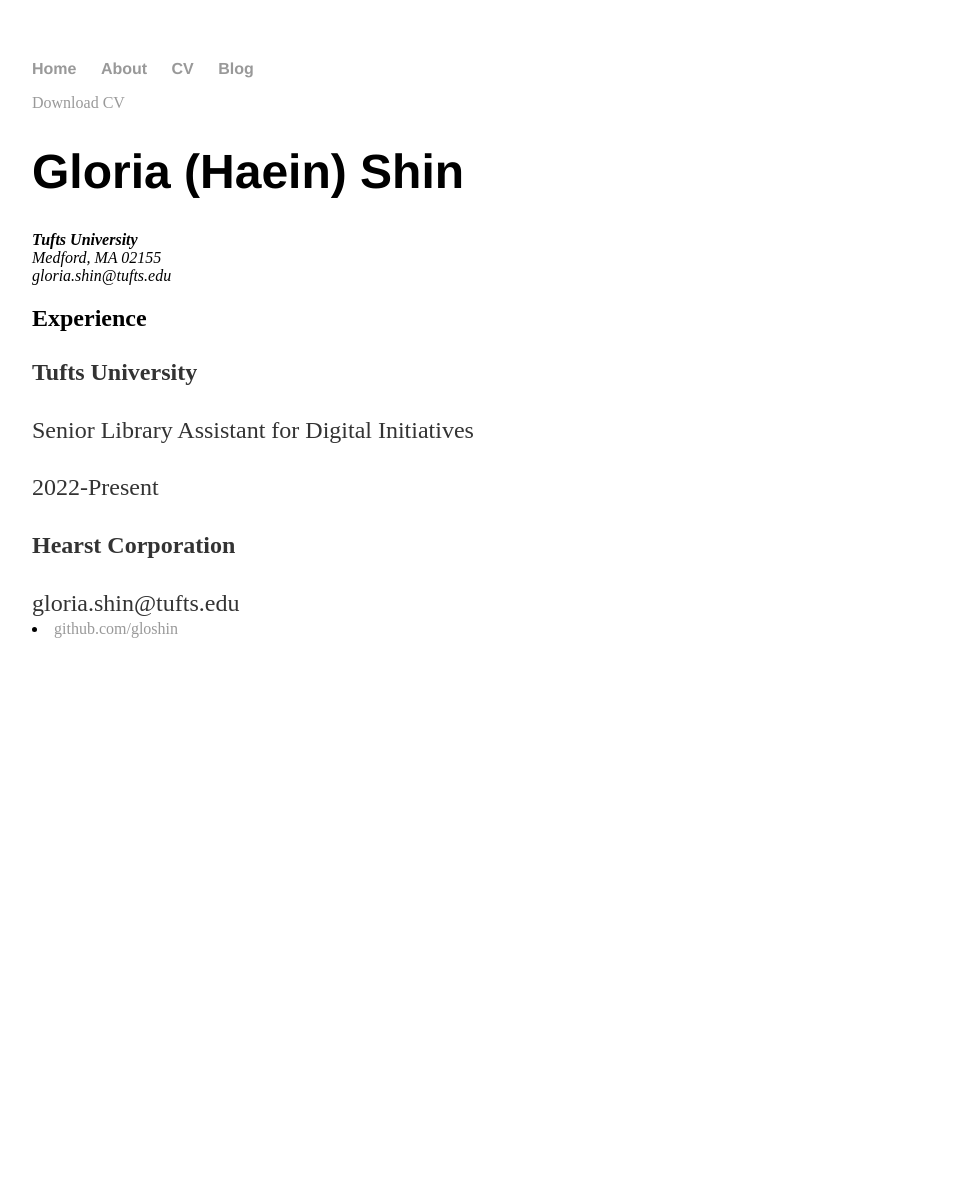
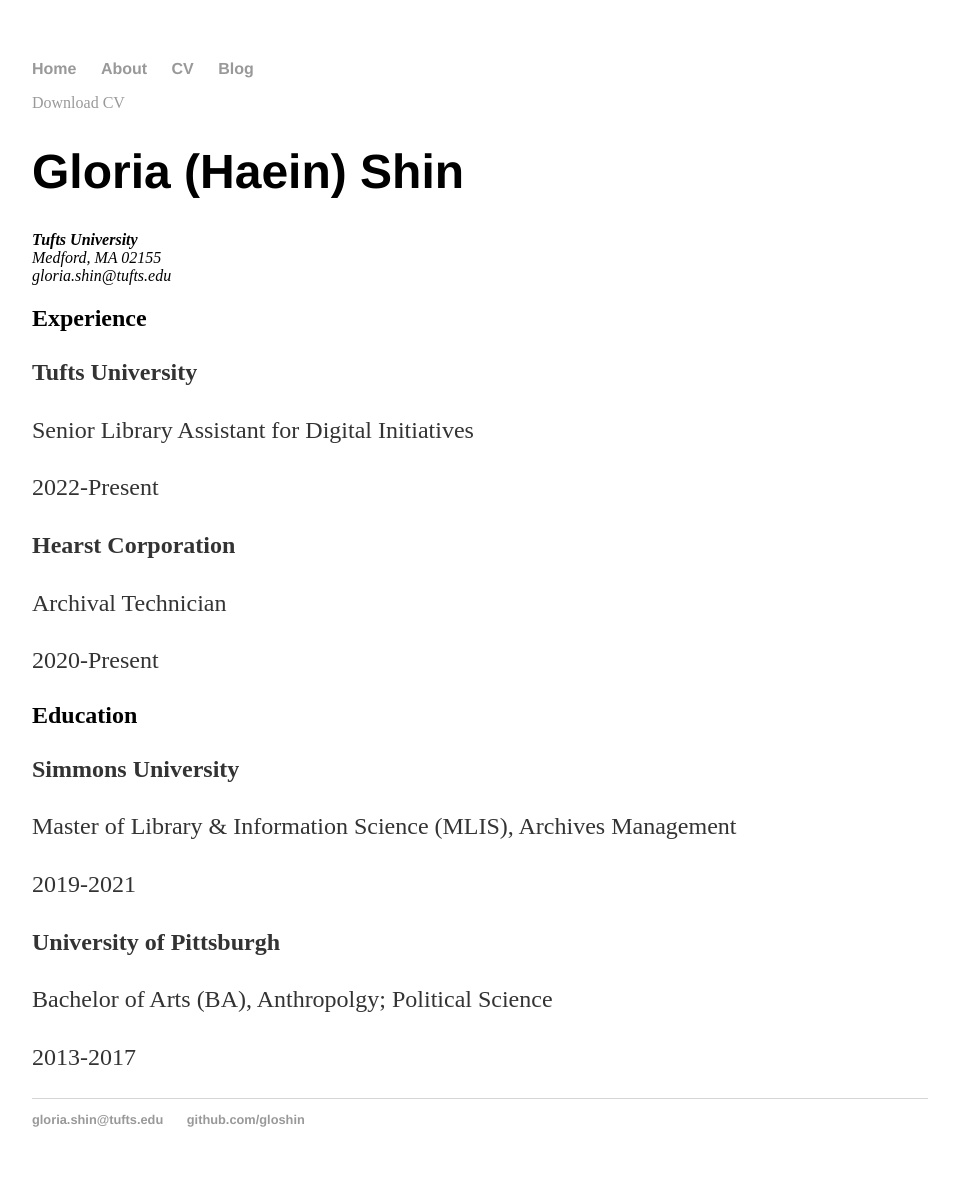
Before and after one commit to gloshin/gloriashin.github.io, a Jekyll site: the page built from cv/index.html, in a window 1280 px wide. Shown: the whole page, without its empty margins (160-1119 px from the left). Built offline with Jekyll 4.4.1, drawn with Linux system fonts in a browser that asks for light colours; before the commit the page ends 900 px from its top, so only the background shows below that.

Commit message:
Update index.html

```diff
--- a/cv/index.html
+++ b/cv/index.html
@@ -15,11 +15,11 @@
 					<h2>Experience</h2>
 
 					<p><strong>Tufts University</strong>
-					<p style="margin-bottom:0;">Senior Library Assistant for Digital Initiatives</p>
+					<p>Senior Library Assistant for Digital Initiatives</p>
 					<p>2022-Present</p>
 
 					<p><strong>Hearst Corporation</strong>
-					<p style="margin-bottom:0;>Archival Technician</p>
+					<p>Archival Technician</p>
 					<p>2020-Present</p>
 
 					<h2>Education</h2>
```
